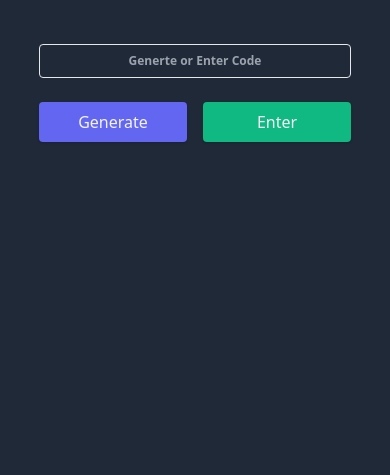
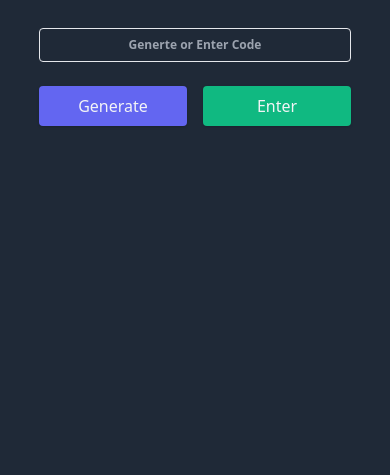
Before and after one commit to tanjim-rahat/VideoChat, a plain HTML site: page index.html in a window 390 px wide. Shown: the part 369-844 px from the top of the page. Drawn offline with nearby package versions, Linux system fonts and the light colour scheme; no server answers.

Commit message:
reduced margin from input in welcome screen

```diff
--- a/index.html
+++ b/index.html
@@ -28,7 +28,7 @@
 
             <h1 class="font-bold text-center text-4xl -mt-20">Welcome to the VideoChat</h1>
 
-            <input type="text" class="w-4/5 sm:w-96 mt-20 px-4 py-2 text-center font-semibold rounded border bg-transparent text-xs sm:text-sm" placeholder="Generte or Enter Code" x-model="roomID">
+            <input type="text" class="w-4/5 sm:w-96 mt-12 sm:mt-20 px-4 py-2 text-center font-semibold rounded border bg-transparent text-xs sm:text-sm" placeholder="Generte or Enter Code" x-model="roomID">
 
             <div class="w-4/5 sm:w-96 mt-6 flex gap-x-4">
 
```
